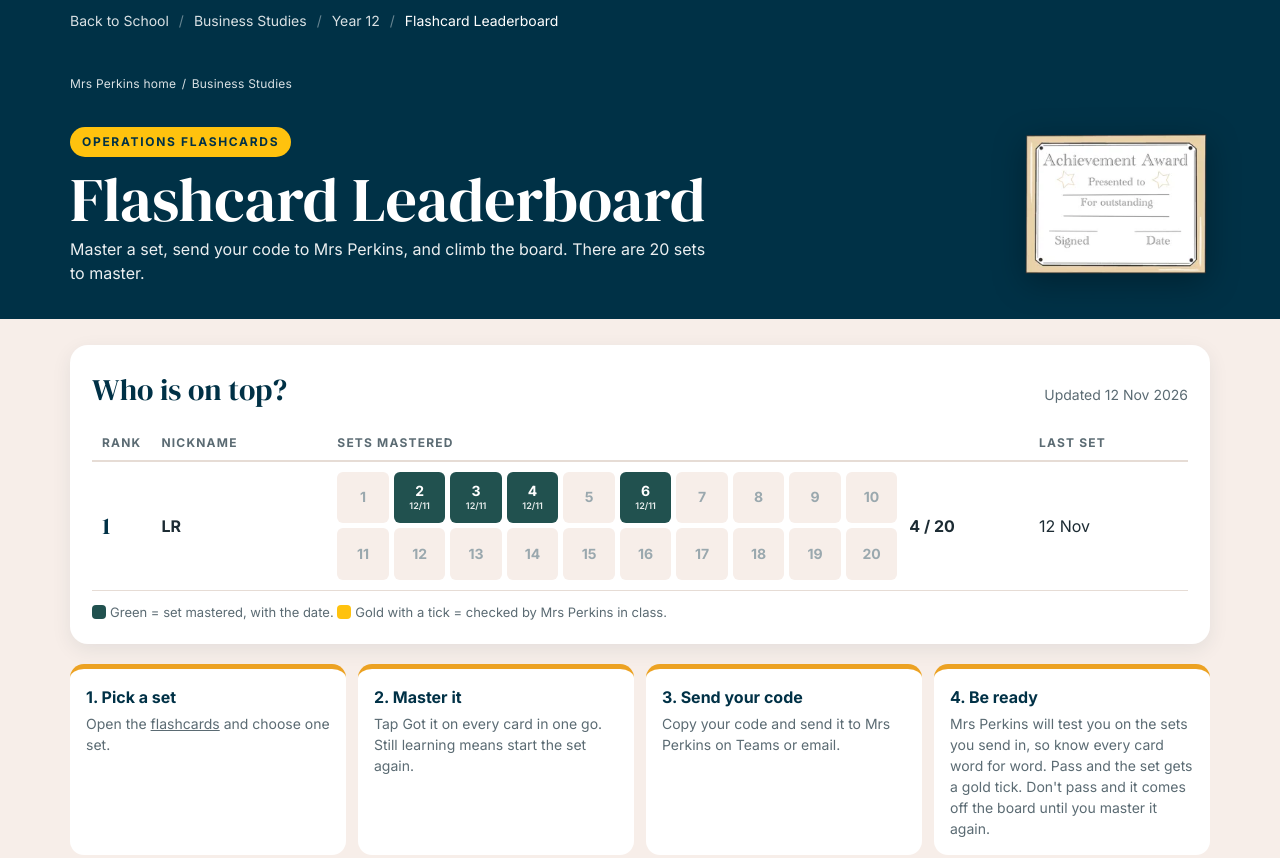
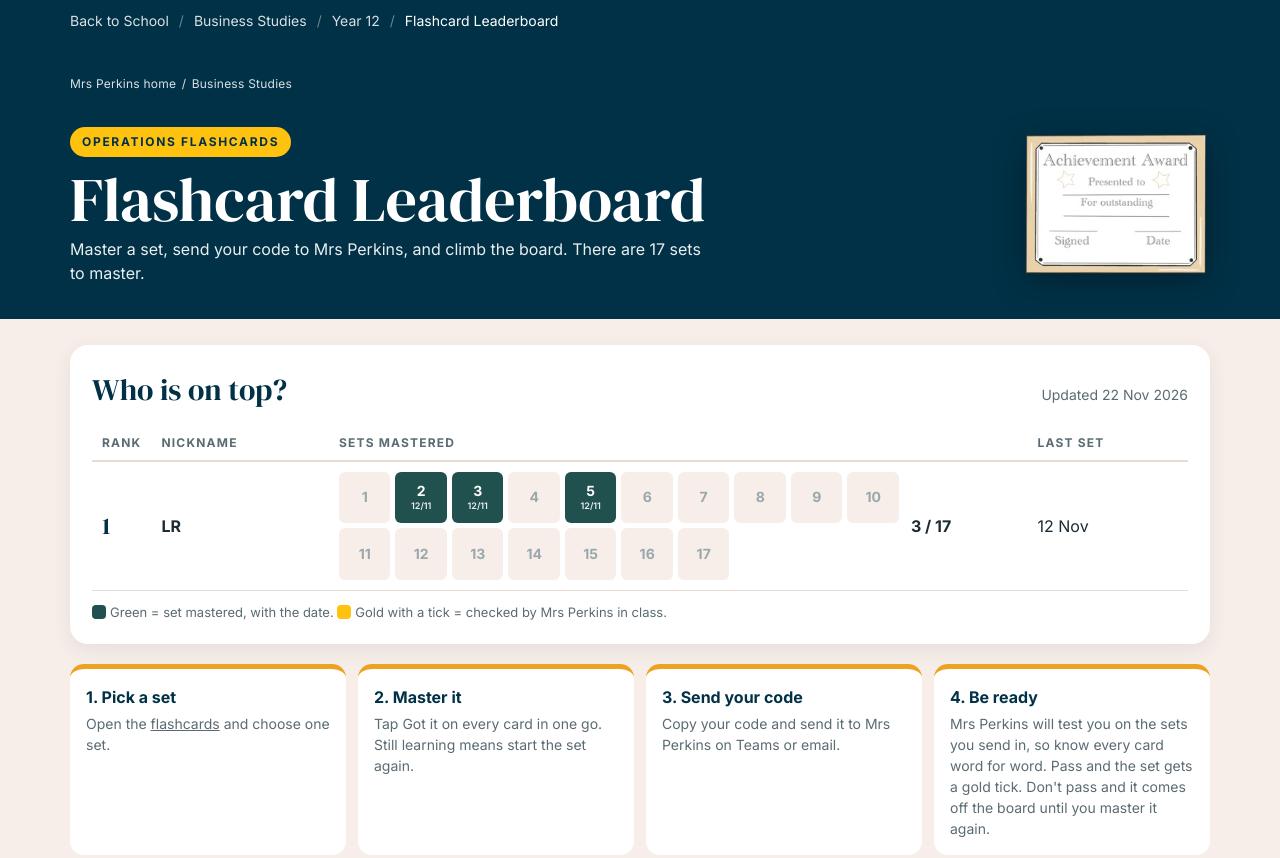
Before and after one commit to mrsperkinsbusiness/business, a plain HTML site: page year12/leaderboard.html in a window 1280 px wide. Shown: the top 858 px of the page. Drawn offline with Linux system fonts and the light colour scheme.

Commit message:
Leaderboard: 17 sets, LR renumbered to Sets 2, 3, 5
Co-Authored-By: Claude Opus 5.5 <noreply@anthropic.com>
Claude-Session: https://claude.ai/code/session_01SrXbcVunNRbcAtpCSMwauM

```diff
--- a/year12/leaderboard.html
+++ b/year12/leaderboard.html
@@ -77,7 +77,7 @@ gtag('config', 'G-NH0WN47NP2');
     <div>
       <span class="kicker">OPERATIONS FLASHCARDS</span>
       <h1>Flashcard Leaderboard</h1>
-      <p>Master a set, send your code to Mrs Perkins, and climb the board. There are 20 sets to master.</p>
+      <p>Master a set, send your code to Mrs Perkins, and climb the board. There are 17 sets to master.</p>
     </div>
     <img src="assets/award.webp" alt="">
   </div>
@@ -102,7 +102,7 @@ gtag('config', 'G-NH0WN47NP2');
   var body=document.getElementById('lb-body'), upd=document.getElementById('lb-updated');
   function esc(s){return String(s).replace(/[&<>"]/g,function(c){return{'&':'&amp;','<':'&lt;','>':'&gt;','"':'&quot;'}[c]})}
   function render(d){
-    var rows=d.players||[], total=d.totalSets||20;
+    var rows=d.players||[], total=d.totalSets||17;
     if(d.updated) upd.textContent='Updated '+d.updated;
     if(!rows.length){
       body.innerHTML='<div class="empty"><strong>The board is empty</strong>Master a set and send your code to be first up here.</div>';
--- a/year12/leaderboard.json
+++ b/year12/leaderboard.json
@@ -1,17 +1,16 @@
 {
- "totalSets": 20,
- "updated": "12 Nov 2026",
+ "totalSets": 17,
+ "updated": "22 Nov 2026",
  "players": [
   {
    "rank": 1,
    "nick": "LR",
-   "sets": 4,
+   "sets": 3,
    "last": "12 Nov",
    "list": [
     2,
     3,
-    4,
-    6
+    5
    ],
    "detail": [
     {
@@ -25,12 +24,7 @@
      "ok": false
     },
     {
-     "n": 4,
-     "d": "12/11",
-     "ok": false
-    },
-    {
-     "n": 6,
+     "n": 5,
      "d": "12/11",
      "ok": false
     }
```
